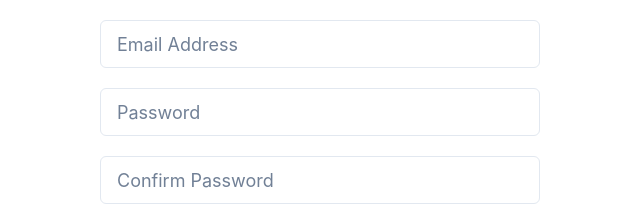
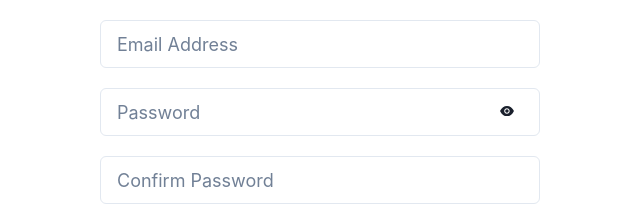
Before and after one commit to akash-khan-dev/linkedin-app, a React (Vite) app: page / in a window 1280 px wide. Shown: the part 346-550 px from the top of the page, without its empty margins (320-960 px from the left). Built offline with nearby package versions, Linux system fonts and the light colour scheme.

Commit message:
login page password input a password show hide functionality

```diff
--- a/package.json
+++ b/package.json
@@ -17,7 +17,7 @@
     "framer-motion": "^10.12.10",
     "react": "^18.2.0",
     "react-dom": "^18.2.0",
-    "react-icons": "^4.8.0",
+    "react-icons": "^4.9.0",
     "yup": "^1.2.0"
   },
   "devDependencies": {
--- a/src/page/Registration/index.jsx
+++ b/src/page/Registration/index.jsx
@@ -1,12 +1,14 @@
-import React from "react";
+import React, { useState } from "react";
 import "./style.css";
 // react icon
 import { BsLinkedin } from "react-icons/bs";
 import { Button, Input } from "@chakra-ui/react";
 import { useFormik } from "formik";
 import { SignUp } from "../../Validation/Validation";
-
+import { AiFillEye } from "react-icons/ai";
+import { AiOutlineEyeInvisible } from "react-icons/ai";
 const Registration = () => {
+  const [isShowPass, setIsShowPass] = useState(true);
   const initialValues = {
     fullname: "",
     email: "",
@@ -60,15 +62,29 @@ const Registration = () => {
                   formik.errors.email}
               </span>
 
+              <div style={{ position: "relative" }}>
                 <Input
                   onChange={formik.handleChange}
                   mt="5"
-                type="password"
+                  type={isShowPass ? "password" : "text"}
                   name="password"
                   values={formik.values.password}
                   placeholder="Password"
                   size="lg"
                 />
+                <div
+                  className="Eye"
+                  onClick={() => setIsShowPass(!isShowPass ? true : false)}
+                  style={{
+                    position: "absolute",
+                    top: "35px",
+                    right: "25px",
+                    cursor: "pointer",
+                  }}
+                >
+                  {!isShowPass ? <AiOutlineEyeInvisible /> : <AiFillEye />}
+                </div>
+              </div>
 
               <span className="login-error">
                 {formik.touched.password &&
```
Also changed, not shown: 1 other file (tests, documents, lock files or other folders). Lines whose indentation alone changed are shown as unchanged.
